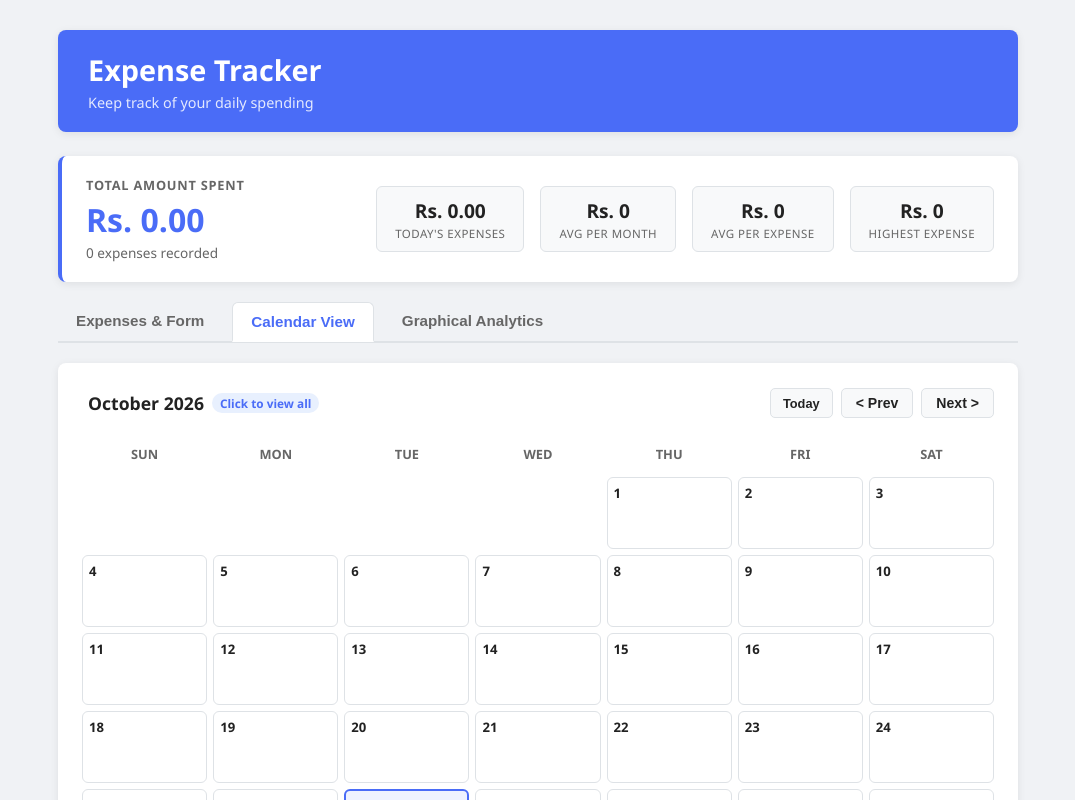
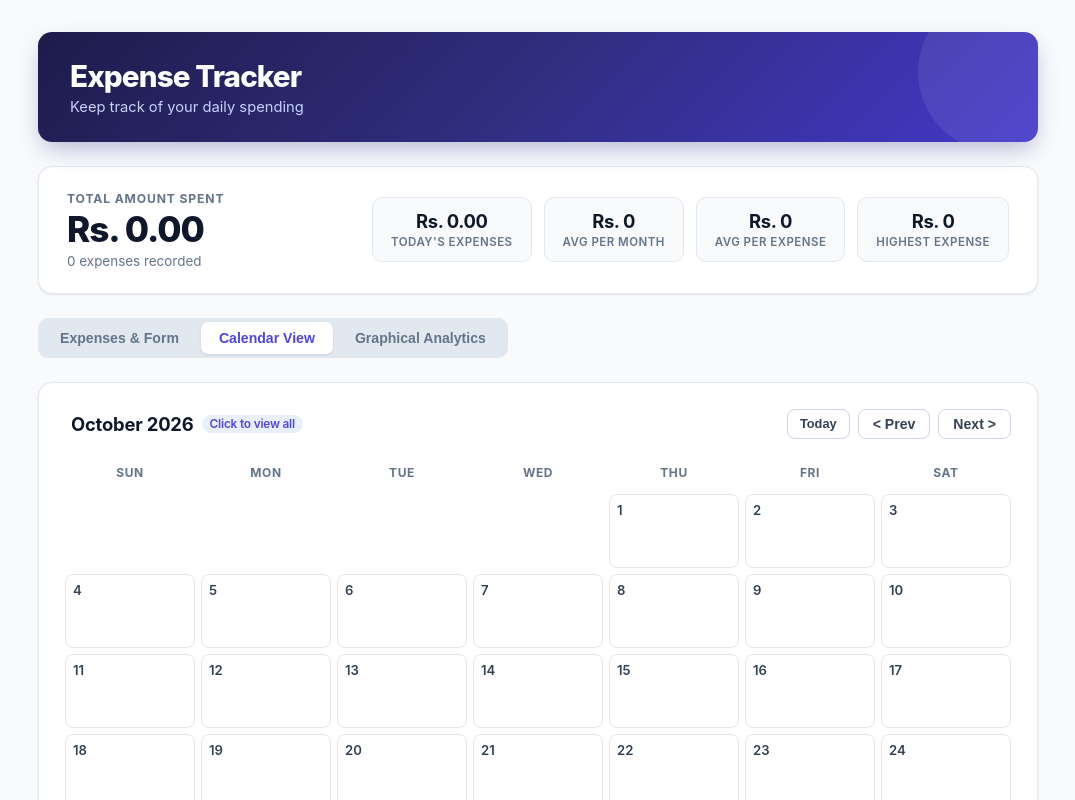
Before and after one commit to Hrdhik9457/Expense-Tracker, a React (Create React App) app in the folder frontend/: page / in a window 1280 px wide. Both pictures are taken after a click on the button "Calendar View". Shown: the top 800 px of the page, without its empty margins (102-1177 px from the left). Built offline with nearby package versions, Linux system fonts and the light colour scheme; no server answers; the HTML template or start-up script is replaced by a standard one.

Commit message:
Update styling with refined visual layout and theme

```diff
--- a/frontend/src/index.css
+++ b/frontend/src/index.css
@@ -3,286 +3,330 @@
   padding: 0;
   box-sizing: border-box;
 }
-
 body {
-  font-family: 'Segoe UI', Tahoma, Geneva, Verdana, sans-serif;
-  background-color: #f0f2f5;
+  font-family: -apple-system, BlinkMacSystemFont, 'Segoe UI', Roboto, Oxygen, Ubuntu, Cantarell, 'Open Sans', 'Helvetica Neue', sans-serif;
+  background-color: #f8fafc;
   min-height: 100vh;
-  color: #333;
+  color: #0f172a;
+  -webkit-font-smoothing: antialiased;
 }
-
 :root {
-  --primary: #4a6cf7;
-  --primary-dark: #3a56d4;
-  --danger: #dc3545;
-  --danger-dark: #b02a37;
-  --success: #28a745;
-  --text-dark: #222;
-  --text-light: #666;
+  --primary: #4f46e5;
+  --primary-dark: #4338ca;
+  --danger: #ef4444;
+  --danger-dark: #dc2626;
+  --success: #10b981;
+  --text-dark: #0f172a;
+  --text-muted: #64748b;
+  --text-light: #94a3b8;
   --bg-white: #ffffff;
-  --bg-gray: #f8f9fa;
-  --border: #dee2e6;
-  --shadow: 0 2px 8px rgba(0,0,0,0.08);
+  --bg-slate: #f1f5f9;
+  --border: #e2e8f0;
+  --border-focus: #4f46e5;
+  --shadow-sm: 0 1px 2px 0 rgba(0, 0, 0, 0.05);
+  --shadow: 0 1px 3px 0 rgba(0, 0, 0, 0.08), 0 1px 2px -1px rgba(0, 0, 0, 0.05);
+  --shadow-md: 0 4px 6px -1px rgba(0, 0, 0, 0.08), 0 2px 4px -2px rgba(0, 0, 0, 0.05);
+  --shadow-lg: 0 10px 15px -3px rgba(0, 0, 0, 0.08), 0 4px 6px -4px rgba(0, 0, 0, 0.05);
 }
-
 .container {
-  max-width: 1000px;
+  max-width: 1040px;
   margin: 0 auto;
-  padding: 30px 20px;
+  padding: 32px 20px;
 }
-
-/* HEADER */
 .app-header {
-  background-color: var(--primary);
-  color: white;
-  padding: 20px 30px;
-  border-radius: 8px;
+  background: linear-gradient(135deg, #1e1b4b 0%, #312e81 50%, #4338ca 100%);
+  color: #ffffff;
+  padding: 26px 32px;
+  border-radius: 14px;
+  margin-bottom: 24px;
+  box-shadow: 0 10px 25px -5px rgba(49, 46, 129, 0.35);
+  position: relative;
+  overflow: hidden;
+}
+.app-header::after {
+  content: '';
+  position: absolute;
+  top: -40px;
+  right: -40px;
+  width: 160px;
+  height: 160px;
+  background: rgba(255, 255, 255, 0.08);
+  border-radius: 50%;
+  pointer-events: none;
+}
+.app-header h1 {
+  font-size: 1.85rem;
+  font-weight: 800;
+  letter-spacing: -0.03em;
+  margin-bottom: 4px;
+}
+.app-header p {
+  font-size: 0.92rem;
+  color: #c7d2fe;
+  font-weight: 400;
+}
+.tab-navigation {
+  display: inline-flex;
+  background: #e2e8f0;
+  padding: 4px;
+  border-radius: 10px;
+  margin-bottom: 24px;
+  gap: 4px;
+}
+.tab-btn {
+  background: transparent;
+  border: none;
+  font-size: 0.88rem;
+  font-weight: 600;
+  padding: 8px 18px;
+  color: #64748b;
+  cursor: pointer;
+  border-radius: 7px;
+  transition: all 0.15s ease;
+}
+.tab-btn:hover {
+  color: #0f172a;
+}
+.tab-btn.active {
+  background: #ffffff;
+  color: #4f46e5;
+  box-shadow: 0 1px 3px rgba(0, 0, 0, 0.1);
+}
+.summary-card {
+  background: #ffffff;
+  border-radius: 14px;
+  padding: 24px 28px;
   margin-bottom: 24px;
   box-shadow: var(--shadow);
-}
-.app-header h1 {
-  font-size: 1.8rem;
-  font-weight: 700;
-}
-.app-header p {
-  font-size: 0.9rem;
-  opacity: 0.85;
-  margin-top: 4px;
-}
-
-/* SUMMARY CARD */
-.summary-card {
-  background: white;
-  border-radius: 8px;
-  padding: 20px 24px;
-  margin-bottom: 20px;
-  box-shadow: var(--shadow);
-  border-left: 4px solid var(--primary);
+  border: 1px solid var(--border);
   display: flex;
   align-items: center;
   justify-content: space-between;
   flex-wrap: wrap;
-  gap: 16px;
+  gap: 20px;
 }
 .summary-card .label {
-  font-size: 0.8rem;
-  font-weight: 600;
+  font-size: 0.76rem;
+  font-weight: 700;
   text-transform: uppercase;
-  letter-spacing: 0.06em;
-  color: var(--text-light);
+  letter-spacing: 0.07em;
+  color: #64748b;
   margin-bottom: 4px;
 }
 .summary-card .total {
-  font-size: 2rem;
-  font-weight: 700;
-  color: var(--primary);
+  font-size: 2.2rem;
+  font-weight: 800;
+  letter-spacing: -0.03em;
+  color: #0f172a;
+  line-height: 1.1;
 }
 .summary-card .count {
-  font-size: 0.85rem;
-  color: var(--text-light);
-  margin-top: 2px;
+  font-size: 0.84rem;
+  color: #64748b;
+  margin-top: 4px;
 }
 .summary-right {
   display: flex;
-  gap: 16px;
+  gap: 12px;
   flex-wrap: wrap;
 }
 .summary-stat {
   text-align: center;
-  padding: 10px 18px;
-  background: var(--bg-gray);
-  border-radius: 6px;
-  border: 1px solid var(--border);
+  padding: 12px 18px;
+  background: #f8fafc;
+  border-radius: 10px;
+  border: 1px solid #e2e8f0;
+  min-width: 105px;
 }
 .summary-stat .stat-value {
-  font-size: 1.2rem;
+  font-size: 1.15rem;
   font-weight: 700;
-  color: var(--text-dark);
+  color: #0f172a;
+  letter-spacing: -0.02em;
 }
 .summary-stat .stat-label {
   font-size: 0.72rem;
-  color: var(--text-light);
+  color: #64748b;
   text-transform: uppercase;
   letter-spacing: 0.04em;
-  margin-top: 2px;
+  font-weight: 600;
+  margin-top: 3px;
 }
-
-/* CARD */
 .card {
-  background: white;
-  border-radius: 8px;
-  padding: 24px;
+  background: #ffffff;
+  border-radius: 14px;
+  padding: 26px;
   box-shadow: var(--shadow);
-  margin-bottom: 20px;
+  border: 1px solid var(--border);
+  margin-bottom: 24px;
 }
 .card h2 {
-  font-size: 1.1rem;
-  font-weight: 600;
-  color: var(--text-dark);
+  font-size: 1.15rem;
+  font-weight: 700;
+  color: #0f172a;
   margin-bottom: 18px;
-  padding-bottom: 10px;
-  border-bottom: 2px solid var(--bg-gray);
+  padding-bottom: 12px;
+  border-bottom: 1px solid var(--border);
+  letter-spacing: -0.01em;
 }
-
-/* FORM */
 .form-grid {
   display: grid;
-  grid-template-columns: repeat(auto-fit, minmax(180px, 1fr));
-  gap: 14px;
+  grid-template-columns: repeat(auto-fit, minmax(200px, 1fr));
+  gap: 16px;
 }
 .form-group {
   display: flex;
   flex-direction: column;
-  gap: 5px;
+  gap: 6px;
 }
 .form-group label {
   font-size: 0.82rem;
   font-weight: 600;
-  color: var(--text-dark);
+  color: #334155;
 }
 .form-group input,
 .form-group select {
-  padding: 9px 12px;
-  border: 1px solid var(--border);
-  border-radius: 5px;
-  font-size: 0.9rem;
-  color: var(--text-dark);
-  background: white;
-  transition: border-color 0.15s;
+  padding: 10px 14px;
+  border: 1px solid #cbd5e1;
+  border-radius: 8px;
+  font-size: 0.92rem;
+  color: #0f172a;
+  background: #ffffff;
+  transition: border-color 0.15s ease, box-shadow 0.15s ease;
   outline: none;
 }
 .form-group input:focus,
 .form-group select:focus {
-  border-color: var(--primary);
-  box-shadow: 0 0 0 2px rgba(74, 108, 247, 0.12);
+  border-color: #4f46e5;
+  box-shadow: 0 0 0 3px rgba(79, 70, 229, 0.15);
 }
-.form-group input.error,
-.form-group select.error {
-  border-color: var(--danger);
-}
-
 .form-actions {
   display: flex;
   gap: 10px;
-  margin-top: 16px;
+  margin-top: 20px;
   flex-wrap: wrap;
 }
-
-/* BUTTONS */
 .btn {
-  padding: 9px 20px;
+  padding: 10px 20px;
   border: none;
-  border-radius: 5px;
+  border-radius: 8px;
   font-size: 0.88rem;
   font-weight: 600;
   cursor: pointer;
-  transition: background-color 0.15s, opacity 0.15s;
+  transition: all 0.15s ease;
   display: inline-flex;
   align-items: center;
-  gap: 5px;
+  gap: 6px;
 }
 .btn:disabled {
-  opacity: 0.55;
+  opacity: 0.6;
   cursor: not-allowed;
 }
 .btn-primary {
-  background-color: var(--primary);
-  color: white;
+  background-color: #4f46e5;
+  color: #ffffff;
+  box-shadow: 0 1px 3px rgba(79, 70, 229, 0.3);
 }
 .btn-primary:hover:not(:disabled) {
-  background-color: var(--primary-dark);
+  background-color: #4338ca;
+  box-shadow: 0 4px 10px rgba(79, 70, 229, 0.35);
+  transform: translateY(-1px);
 }
 .btn-secondary {
-  background-color: var(--bg-gray);
-  color: var(--text-dark);
-  border: 1px solid var(--border);
+  background-color: #ffffff;
+  color: #334155;
+  border: 1px solid #cbd5e1;
 }
 .btn-secondary:hover:not(:disabled) {
-  background-color: #e2e6ea;
+  background-color: #f1f5f9;
+  border-color: #94a3b8;
 }
 .btn-danger {
-  background-color: var(--danger);
-  color: white;
+  background-color: #ef4444;
+  color: #ffffff;
 }
 .btn-danger:hover:not(:disabled) {
-  background-color: var(--danger-dark);
+  background-color: #dc2626;
 }
 .btn-edit {
-  background-color: #e8f0fe;
-  color: #3a56d4;
-  border: 1px solid #c5d4fb;
+  background-color: #eef2ff;
+  color: #4338ca;
+  border: 1px solid #c7d2fe;
   padding: 5px 12px;
   font-size: 0.8rem;
-  border-radius: 4px;
+  border-radius: 6px;
+  font-weight: 600;
 }
 .btn-edit:hover {
-  background-color: #c5d4fb;
+  background-color: #e0e7ff;
 }
 .btn-delete {
-  background-color: #fde8ea;
-  color: #b02a37;
-  border: 1px solid #f5c0c5;
+  background-color: #fef2f2;
+  color: #b91c1c;
+  border: 1px solid #fecaca;
   padding: 5px 12px;
   font-size: 0.8rem;
-  border-radius: 4px;
+  border-radius: 6px;
+  font-weight: 600;
 }
 .btn-delete:hover {
-  background-color: #f5c0c5;
+  background-color: #fee2e2;
 }
-
-/* ALERTS */
 .alert {
-  padding: 10px 14px;
-  border-radius: 5px;
-  margin-bottom: 16px;
-  font-size: 0.88rem;
+  padding: 12px 16px;
+  border-radius: 8px;
+  margin-bottom: 20px;
+  font-size: 0.9rem;
   font-weight: 500;
 }
 .alert-success {
-  background: #d4edda;
-  color: #155724;
-  border: 1px solid #c3e6cb;
+  background: #f0fdf4;
+  color: #166534;
+  border: 1px solid #bbf7d0;
 }
 .alert-error {
-  background: #f8d7da;
-  color: #721c24;
-  border: 1px solid #f5c6cb;
+  background: #fef2f2;
+  color: #991b1b;
+  border: 1px solid #fecaca;
 }
-
-/* TABLE */
 .table-wrapper {
   overflow-x: auto;
   border: 1px solid var(--border);
-  border-radius: 6px;
+  border-radius: 10px;
+  box-shadow: var(--shadow-sm);
 }
 table {
   width: 100%;
   border-collapse: collapse;
-  font-size: 0.88rem;
+  font-size: 0.9rem;
 }
 thead {
-  background-color: var(--primary);
-  color: white;
+  background-color: #f8fafc;
+  color: #475569;
+  border-bottom: 1px solid var(--border);
 }
 thead th {
-  padding: 12px 14px;
+  padding: 13px 16px;
   text-align: left;
   font-weight: 600;
-  font-size: 0.8rem;
+  font-size: 0.75rem;
+  text-transform: uppercase;
+  letter-spacing: 0.05em;
   white-space: nowrap;
 }
 tbody tr {
   border-bottom: 1px solid var(--border);
+  transition: background-color 0.12s ease;
 }
 tbody tr:last-child {
   border-bottom: none;
 }
 tbody tr:hover {
-  background-color: #f5f7ff;
+  background-color: #f8fafc;
 }
 tbody td {
-  padding: 11px 14px;
-  color: var(--text-dark);
+  padding: 13px 16px;
+  color: #334155;
   vertical-align: middle;
 }
 .actions-cell {
@@ -290,55 +334,41 @@ tbody td {
   gap: 6px;
   flex-wrap: wrap;
 }
-
-/* CATEGORY BADGE */
 .badge {
   display: inline-block;
-  padding: 2px 9px;
-  border-radius: 12px;
+  padding: 3px 10px;
+  border-radius: 9999px;
   font-size: 0.75rem;
   font-weight: 600;
 }
-.badge-Food { background: #fff3cd; color: #856404; }
-.badge-Travel { background: #cfe2ff; color: #084298; }
-.badge-Bills { background: #f8d7da; color: #842029; }
-.badge-Shopping { background: #d1e7dd; color: #0a3622; }
-.badge-Other { background: #e2d9f3; color: #432874; }
-
-/* AMOUNT */
+.badge-Food { background: #fef3c7; color: #92400e; }
+.badge-Travel { background: #e0e7ff; color: #3730a3; }
+.badge-Bills { background: #fee2e2; color: #991b1b; }
+.badge-Shopping { background: #dcfce7; color: #166534; }
+.badge-Other { background: #f3e8ff; color: #6b21a8; }
 .amount {
-  font-weight: 600;
-  color: var(--text-dark);
+  font-weight: 700;
+  color: #0f172a;
 }
-.amount-symbol {
-  font-size: 0.82em;
-  color: var(--text-light);
-  margin-right: 1px;
-}
-
-/* EMPTY STATE */
 .empty-state {
   text-align: center;
-  padding: 40px 16px;
-  color: var(--text-light);
+  padding: 44px 16px;
+  color: #64748b;
 }
 .empty-state p {
   font-size: 0.95rem;
 }
-
-/* LOADING */
 .loading {
   text-align: center;
-  padding: 28px;
-  color: var(--text-light);
-  font-size: 0.9rem;
+  padding: 32px;
+  color: #64748b;
+  font-size: 0.92rem;
 }
-
-/* MODAL */
 .modal-overlay {
   position: fixed;
   inset: 0;
-  background: rgba(0,0,0,0.45);
+  background: rgba(15, 23, 42, 0.55);
+  backdrop-filter: blur(2px);
   display: flex;
   align-items: center;
   justify-content: center;
@@ -346,23 +376,24 @@ tbody td {
   padding: 16px;
 }
 .modal {
-  background: white;
-  border-radius: 8px;
-  padding: 24px;
+  background: #ffffff;
+  border-radius: 14px;
+  padding: 26px;
   width: 100%;
-  max-width: 380px;
-  box-shadow: 0 10px 40px rgba(0,0,0,0.2);
+  max-width: 400px;
+  box-shadow: 0 20px 25px -5px rgba(0, 0, 0, 0.15), 0 8px 10px -6px rgba(0, 0, 0, 0.1);
+  border: 1px solid var(--border);
 }
 .modal h3 {
-  font-size: 1.05rem;
+  font-size: 1.15rem;
   font-weight: 700;
-  color: var(--text-dark);
+  color: #0f172a;
   margin-bottom: 10px;
 }
 .modal p {
-  color: var(--text-light);
-  font-size: 0.9rem;
-  margin-bottom: 20px;
+  color: #64748b;
+  font-size: 0.92rem;
+  margin-bottom: 22px;
   line-height: 1.5;
 }
 .modal-actions {
@@ -370,68 +401,33 @@ tbody td {
   gap: 10px;
   justify-content: flex-end;
 }
-
-/* FILTER BAR */
 .filter-bar {
   display: flex;
   gap: 10px;
-  margin-bottom: 16px;
+  margin-bottom: 18px;
   flex-wrap: wrap;
   align-items: center;
 }
 .filter-bar select,
 .filter-bar input {
-  padding: 7px 11px;
-  border: 1px solid var(--border);
-  border-radius: 5px;
-  font-size: 0.85rem;
-  color: var(--text-dark);
-  background: white;
+  padding: 8px 12px;
+  border: 1px solid #cbd5e1;
+  border-radius: 8px;
+  font-size: 0.88rem;
+  color: #0f172a;
+  background: #ffffff;
   outline: none;
+  transition: border-color 0.15s;
 }
 .filter-bar select:focus,
 .filter-bar input:focus {
-  border-color: var(--primary);
+  border-color: #4f46e5;
 }
 .filter-bar label {
   font-size: 0.82rem;
   font-weight: 600;
-  color: var(--text-light);
+  color: #64748b;
 }
-
-/* TABS */
-.tab-navigation {
-  display: flex;
-  gap: 10px;
-  margin-bottom: 20px;
-  border-bottom: 2px solid var(--border);
-  padding-bottom: 2px;
-}
-.tab-btn {
-  background: none;
-  border: none;
-  font-size: 0.95rem;
-  font-weight: 600;
-  padding: 10px 18px;
-  color: var(--text-light);
-  cursor: pointer;
-  border-radius: 6px 6px 0 0;
-  position: relative;
-  transition: color 0.15s, background-color 0.15s;
-}
-.tab-btn:hover {
-  color: var(--primary);
-  background-color: rgba(74, 108, 247, 0.05);
-}
-.tab-btn.active {
-  color: var(--primary);
-  background: white;
-  border: 1px solid var(--border);
-  border-bottom: 2px solid white;
-  margin-bottom: -3px;
-}
-
-/* CALENDAR */
 .calendar-header {
   display: flex;
   justify-content: space-between;
@@ -448,25 +444,27 @@ tbody td {
 .calendar-day-head {
   text-align: center;
   font-weight: 700;
-  font-size: 0.8rem;
-  color: var(--text-light);
+  font-size: 0.75rem;
+  color: #64748b;
   padding: 8px 0;
   text-transform: uppercase;
+  letter-spacing: 0.05em;
 }
 .calendar-cell {
-  background: white;
-  border: 1px solid var(--border);
-  border-radius: 6px;
-  min-height: 72px;
-  padding: 6px;
+  background: #ffffff;
+  border: 1px solid #e2e8f0;
+  border-radius: 8px;
+  min-height: 74px;
+  padding: 7px;
   display: flex;
   flex-direction: column;
   cursor: pointer;
-  transition: border-color 0.15s, background-color 0.15s;
+  transition: all 0.15s ease;
 }
 .calendar-cell:hover:not(.empty) {
-  border-color: var(--primary);
-  background-color: #f8faff;
+  border-color: #4f46e5;
+  background-color: #f8fafc;
+  transform: translateY(-1px);
 }
 .calendar-cell.empty {
   background: transparent;
@@ -474,38 +472,36 @@ tbody td {
   cursor: default;
 }
 .calendar-cell.selected {
-  border: 2px solid var(--primary);
+  border: 2px solid #4f46e5;
   background-color: #eef2ff;
 }
 .calendar-day-num {
   font-size: 0.82rem;
   font-weight: 600;
-  color: var(--text-dark);
+  color: #334155;
 }
 .calendar-day-total {
   margin-top: auto;
   font-size: 0.72rem;
   font-weight: 700;
-  color: var(--primary);
-  background: #e8f0fe;
-  padding: 2px 4px;
+  color: #4f46e5;
+  background: #eef2ff;
+  padding: 2px 5px;
   border-radius: 4px;
   text-align: center;
   white-space: nowrap;
   overflow: hidden;
   text-overflow: ellipsis;
 }
-
-/* CHARTS / ANALYTICS */
 .chart-container {
-  background: var(--bg-gray);
+  background: #f8fafc;
   border: 1px solid var(--border);
-  border-radius: 8px;
-  padding: 24px 16px 12px;
+  border-radius: 12px;
+  padding: 24px 18px 14px;
   height: 250px;
   display: flex;
   align-items: flex-end;
-  gap: 16px;
+  gap: 18px;
   overflow-x: auto;
 }
 .chart-col {
@@ -528,17 +524,18 @@ tbody td {
   width: 38px;
   max-width: 80%;
   border-radius: 6px 6px 0 0;
-  background: linear-gradient(180deg, var(--primary) 0%, var(--primary-dark) 100%);
-  transition: height 0.3s ease;
+  background: linear-gradient(180deg, #6366f1 0%, #4338ca 100%);
+  transition: height 0.3s ease, filter 0.15s ease;
   cursor: pointer;
+  box-shadow: 0 2px 4px rgba(79, 70, 229, 0.2);
 }
 .chart-bar:hover {
-  filter: brightness(1.1);
+  filter: brightness(1.15);
 }
 .chart-label {
   font-size: 0.78rem;
   font-weight: 600;
-  color: var(--text-dark);
+  color: #334155;
   margin-top: 8px;
   text-align: center;
   white-space: nowrap;
@@ -546,18 +543,18 @@ tbody td {
 .chart-amount {
   font-size: 0.74rem;
   font-weight: 700;
-  color: var(--primary);
+  color: #4f46e5;
   margin-bottom: 6px;
   text-align: center;
   white-space: nowrap;
 }
-
-/* RESPONSIVE */
 @media (max-width: 640px) {
-  .app-header h1 { font-size: 1.4rem; }
-  .summary-card .total { font-size: 1.6rem; }
-  .card { padding: 16px; }
-  thead th, tbody td { padding: 9px 10px; }
+  .app-header { padding: 20px 18px; }
+  .app-header h1 { font-size: 1.5rem; }
+  .summary-card { padding: 18px; }
+  .summary-card .total { font-size: 1.8rem; }
+  .card { padding: 18px; }
+  thead th, tbody td { padding: 10px 12px; }
   .form-grid { grid-template-columns: 1fr; }
   .calendar-cell { min-height: 52px; padding: 4px; }
   .calendar-day-total { font-size: 0.65rem; }
```
